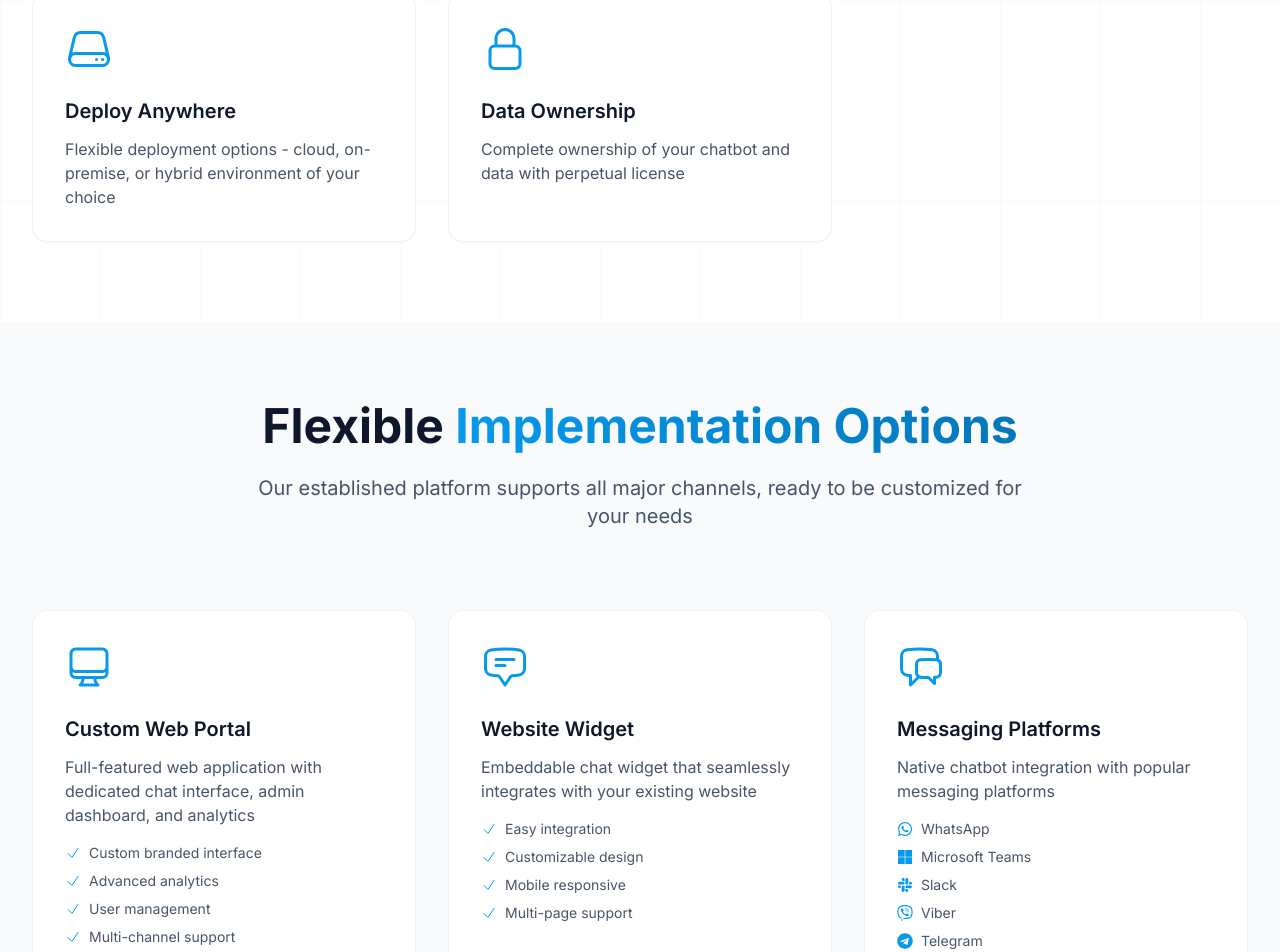
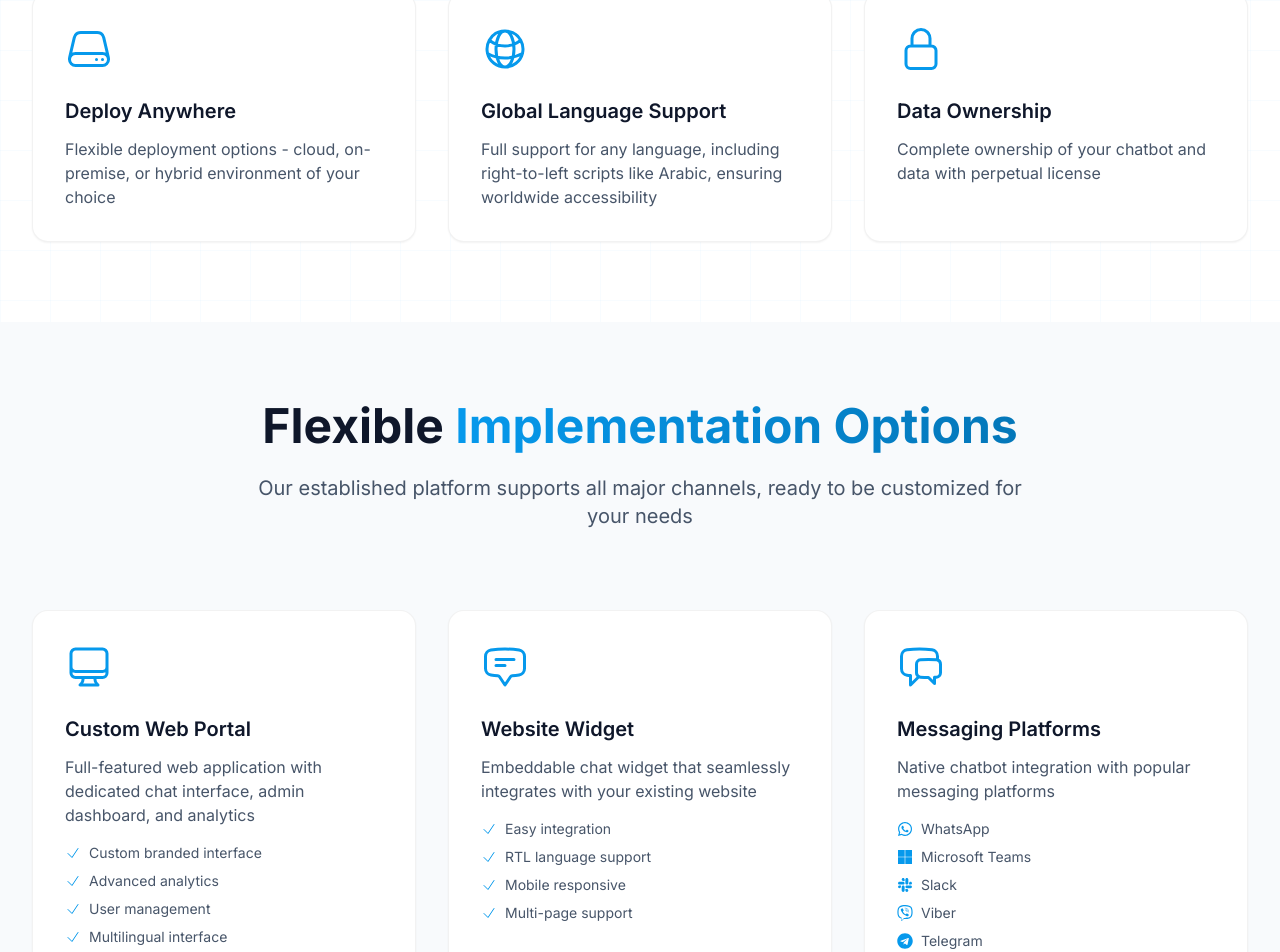
Before and after one commit to Q-Agency/chatbot_product, a Next.js app: page / in a window 1280 px wide. Shown: the part 2000-2952 px from the top of the page. Built offline with nearby package versions, Linux system fonts and the light colour scheme.

Commit message:
Update multilanguage support messaging across sections

```diff
--- a/src/app/page.tsx
+++ b/src/app/page.tsx
@@ -49,6 +49,11 @@ const mainFeatures = [
     icon: ServerIcon,
   },
   {
+    name: 'Global Language Support',
+    description: 'Full support for any language, including right-to-left scripts like Arabic, ensuring worldwide accessibility',
+    icon: GlobeAltIcon,
+  },
+  {
     name: 'Data Ownership',
     description: 'Complete ownership of your chatbot and data with perpetual license',
     icon: LockClosedIcon,
@@ -60,13 +65,13 @@ const chatbotTypes = [
     name: 'Custom Web Portal',
     description: 'Full-featured web application with dedicated chat interface, admin dashboard, and analytics',
     icon: ComputerDesktopIcon,
-    features: ['Custom branded interface', 'Advanced analytics', 'User management', 'Multi-channel support']
+    features: ['Custom branded interface', 'Advanced analytics', 'User management', 'Multilingual interface']
   },
   {
     name: 'Website Widget',
     description: 'Embeddable chat widget that seamlessly integrates with your existing website',
     icon: ChatBubbleBottomCenterTextIcon,
-    features: ['Easy integration', 'Customizable design', 'Mobile responsive', 'Multi-page support']
+    features: ['Easy integration', 'RTL language support', 'Mobile responsive', 'Multi-page support']
   },
   {
     name: 'Messaging Platforms',
@@ -157,12 +162,12 @@ const detailedFeatures = {
   customization: [
     {
       name: 'Brand Alignment',
-      description: 'Perfectly matched to your brand voice and communication style',
+      description: 'Perfectly matched to your brand voice and communication style in any language',
       icon: WrenchScrewdriverIcon,
     },
     {
       name: 'Knowledge Integration',
-      description: 'Built with your specific documentation and business logic',
+      description: 'Built with your specific documentation and business logic, supporting multiple languages and scripts',
       icon: CubeTransparentIcon,
     },
     {
@@ -832,7 +837,7 @@ export default function Home() {
               Transform Your Business with <span className="gradient-text">AI Chat</span>
             </h2>
             <p className="section-description max-w-3xl mx-auto">
-              Whether you're looking to automate customer support, streamline operations, or create new revenue channels - we'll guide you through the entire process. Our experts will help you discover the perfect chatbot solution for your business.
+              Whether you're looking to automate customer support, streamline operations, or create new revenue channels - we'll guide you through the entire process. Our multilingual chatbot solution supports all languages, including Arabic and other RTL scripts, making it perfect for global businesses.
             </p>
           </div>
 
```
